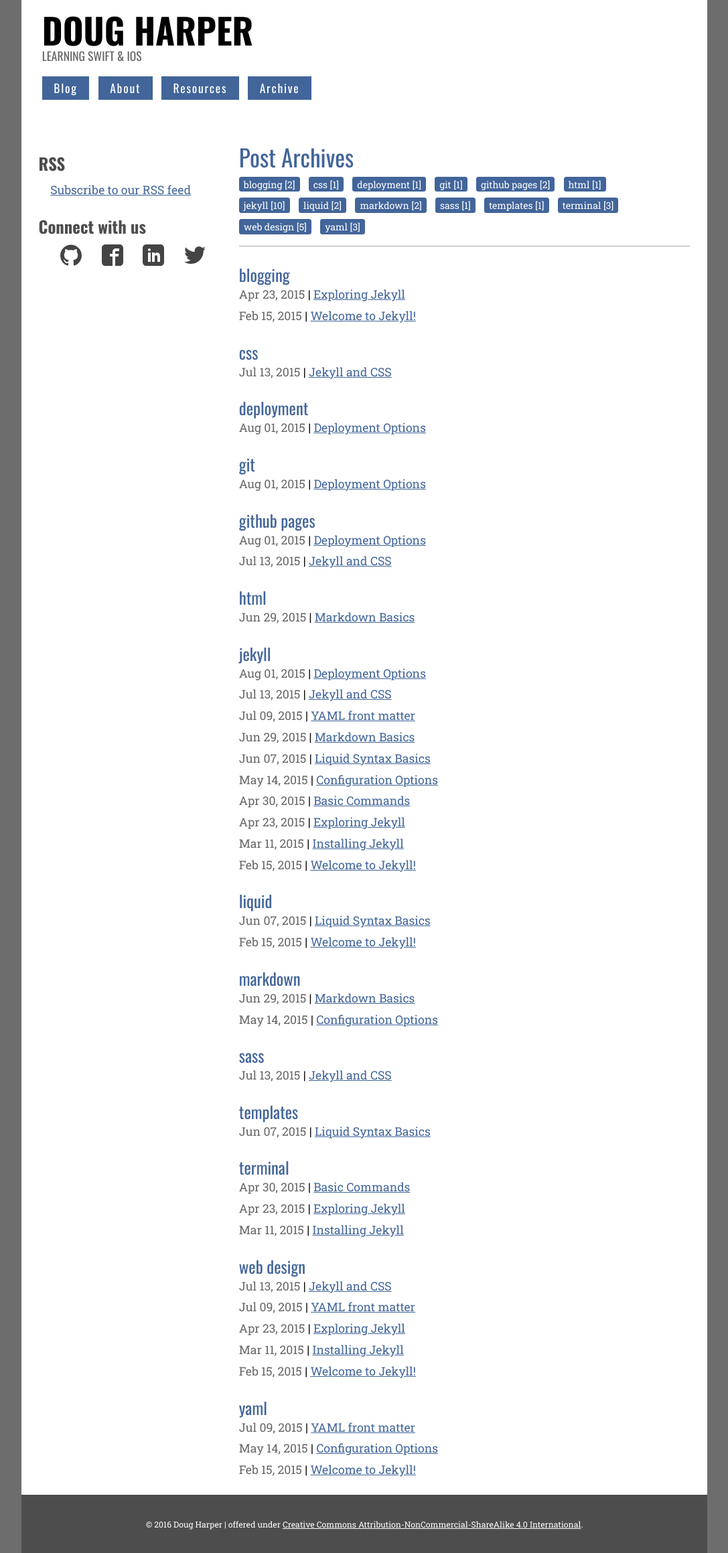
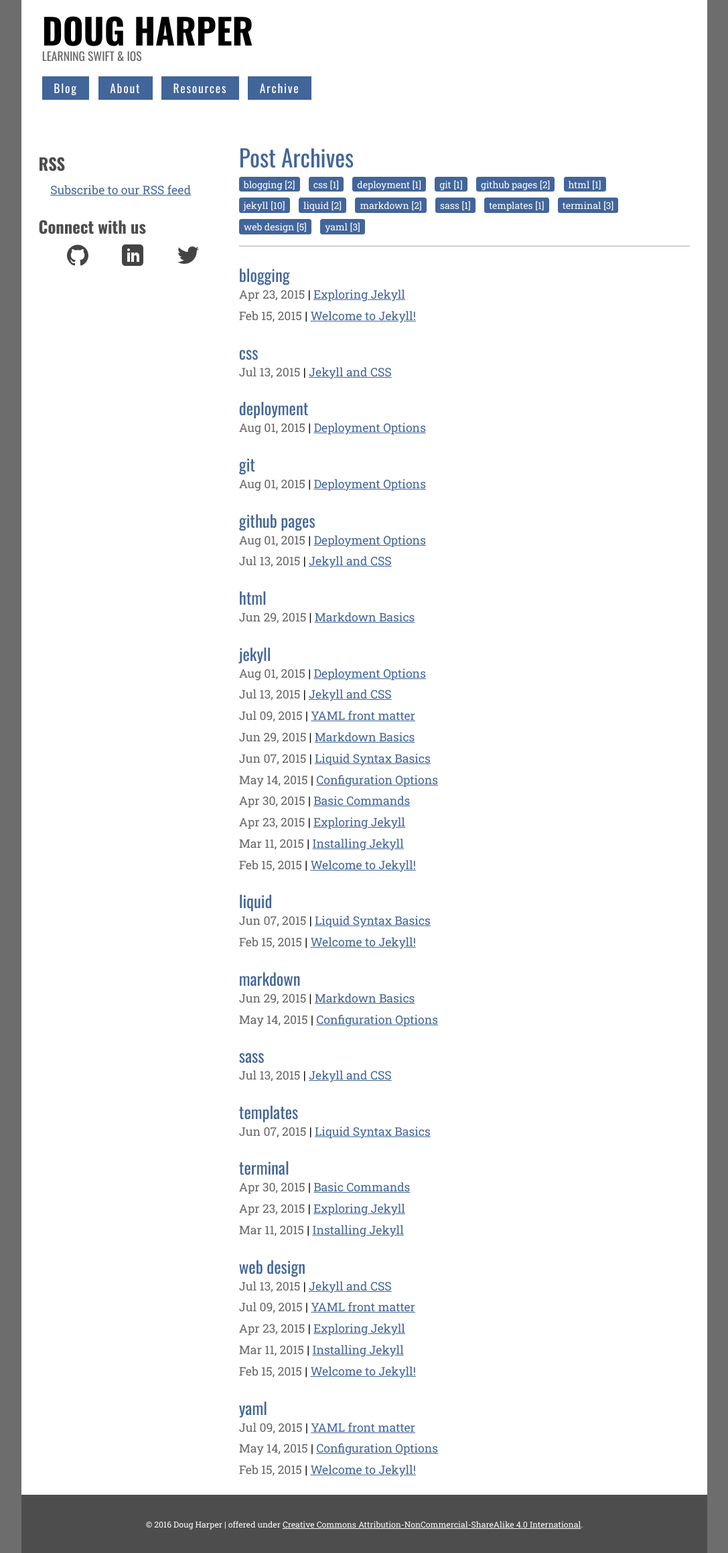
Before and after one commit to endodoug/endodoug.github.io, a Jekyll site: the page built from tags/index.html, in a window 1280 px wide. Shown: the whole page at 67% size, without its empty margins (96-1183 px from the left). Built offline with Jekyll 4.4.1, drawn with Linux system fonts in a browser that asks for light colours.

Commit message:
Update sidebar-short.html
update links. removed Facebook

```diff
--- a/_includes/sidebar-short.html
+++ b/_includes/sidebar-short.html
@@ -3,9 +3,8 @@
     <p><a href="/feed.xml" title="Subscribe to our RSS feed">Subscribe to our RSS feed</a></p>
     <h3>Connect with us</h3>
     <ul class="social">
-    <li><a href="http://www.github.com" title="Github" class="github">Github</a></li>
-    <li><a href="http://www.facebook.com" title="facebook" class="fb">Facebook</a></li>
-    <li><a href="http://www.linkedin.com" title="linked in" class="linked">LinkedIn</a></li>
-    <li><a href="http://www.twitter.com" title="twitter" class="twitter">Twitter</a></li>
+    <li><a href="https://github.com/endodoug" title="Github" class="github">Github</a></li>
+    <li><a href="https://www.linkedin.com/in/dougharper" title="linked in" class="linked">LinkedIn</a></li>
+    <li><a href="https://twitter.com/endodoug" title="twitter" class="twitter">Twitter</a></li>
     </ul>
     </aside>
```
